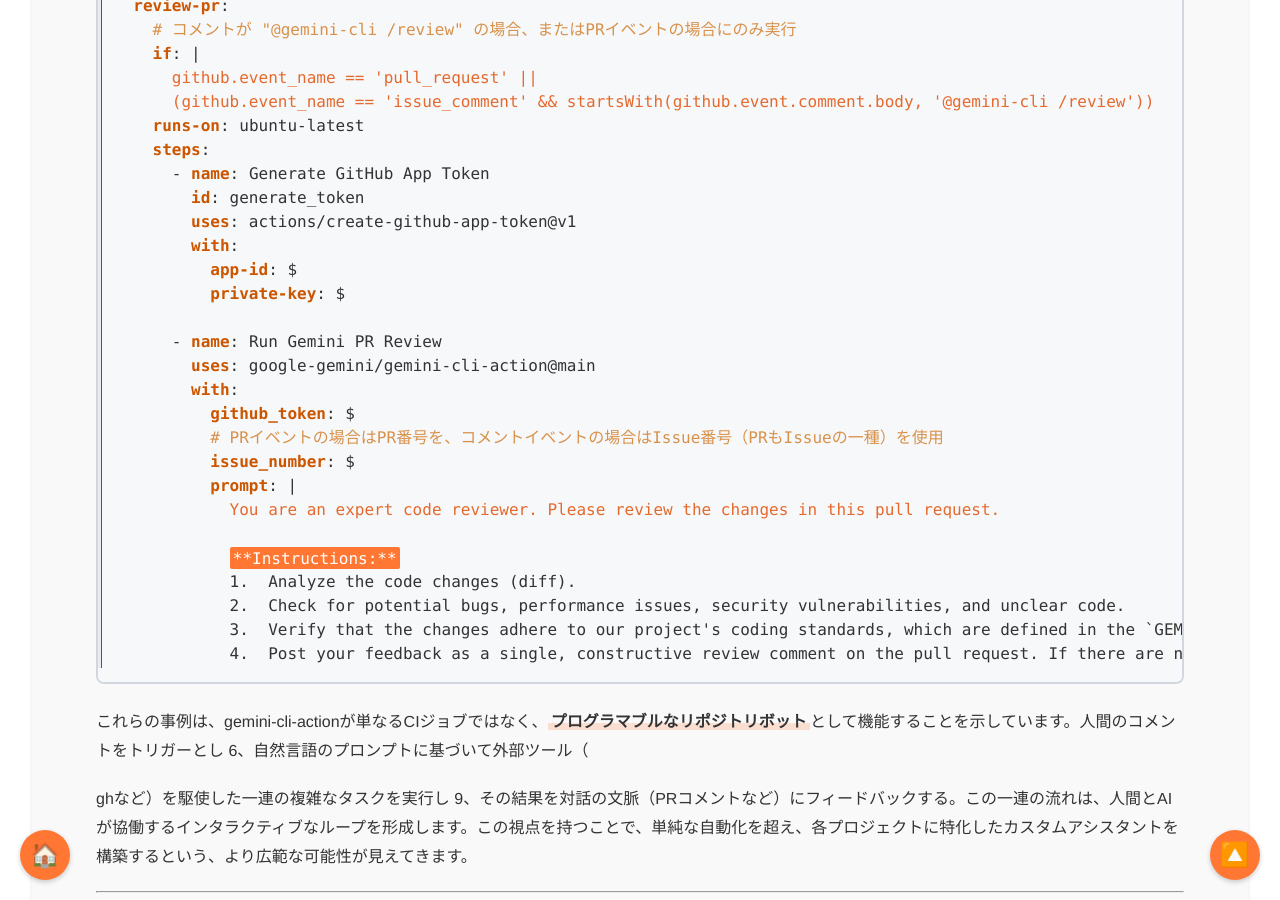
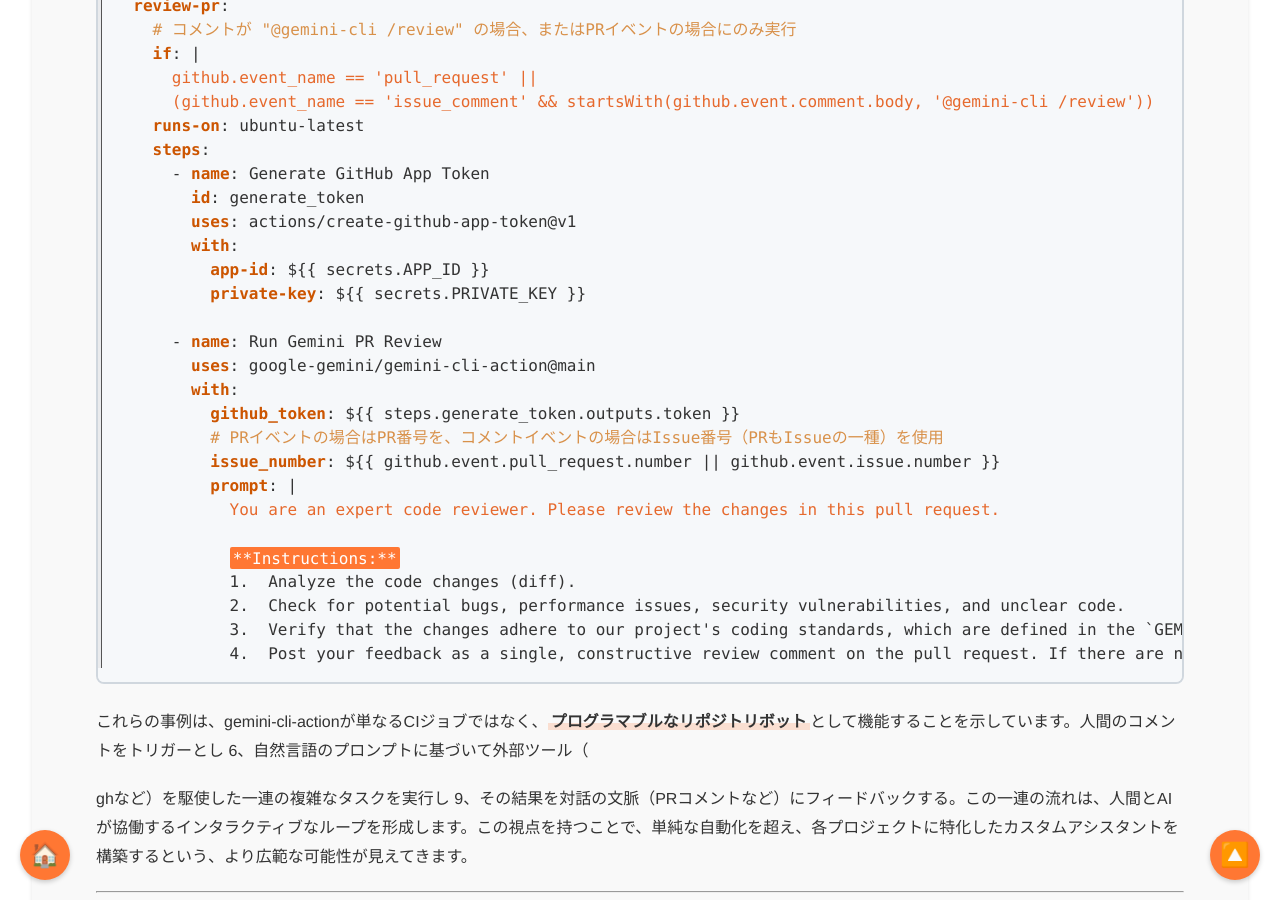
Before and after one commit to aegisfleet/share-deepresearch, a Jekyll site: the page built from _topics/gemini-cli-action/index.md, in a window 1280 px wide and 900 px high, scrolled down 10576 px. Built offline with Jekyll 4.4.1, drawn with Linux system fonts in a browser that asks for light colours; nearby versions of some CDN libraries.

Commit message:
docs(markdown): Update code formatting and syntax in multiple topic files
- Add raw tags to code blocks in gemini-cli-action/index.md to prevent liquid template rendering
- Update code block formatting with backticks in jacoco/index.md
- Improve code formatting in devin-search-wiki/index.md with backticks
- Ensure consistent markdown syntax across documentation files

````diff
--- a/_topics/gemini-cli-action/index.md
+++ b/_topics/gemini-cli-action/index.md
@@ -260,6 +260,7 @@
 ワークフローYAMLの例（推定）:
 PRレビューに関する直接的なワークフローログは見つかりませんでしたが、Issueトリアージの例と機能説明に基づき、以下のようなワークフローが構成されると推定できます。
 
+{% raw %}
 ```YAML
 name: Gemini Automated PR Review
 
@@ -304,6 +305,7 @@
             3.  Verify that the changes adhere to our project's coding standards, which are defined in the `GEMINI.md` file.
             4.  Post your feedback as a single, constructive review comment on the pull request. If there are no major issues, state that the PR looks good to approve.
 ```
+{% endraw %}
 
 これらの事例は、gemini-cli-actionが単なるCIジョブではなく、**プログラマブルなリポジトリボット**として機能することを示しています。人間のコメントをトリガーとし 6、自然言語のプロンプトに基づいて外部ツール（
 
````
Also changed, not shown: _topics/devin-search-wiki/index.md (+1 -1 lines), _topics/jacoco/index.md (+1 -1 lines).
